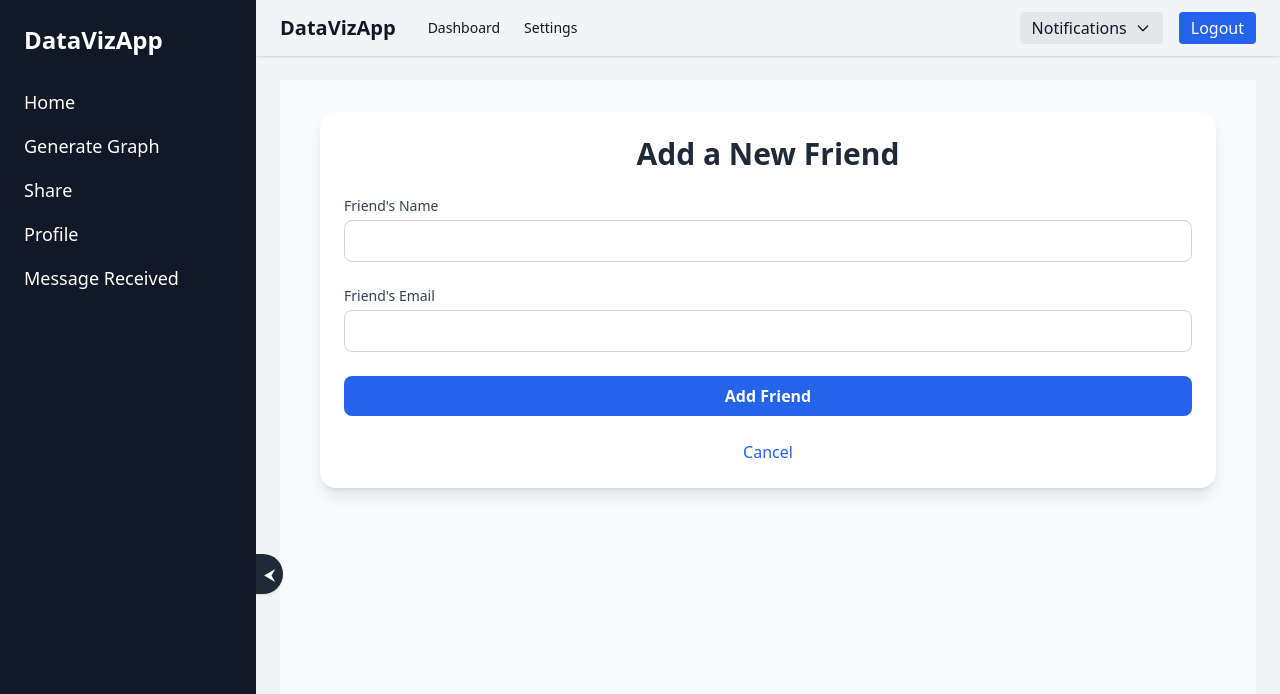
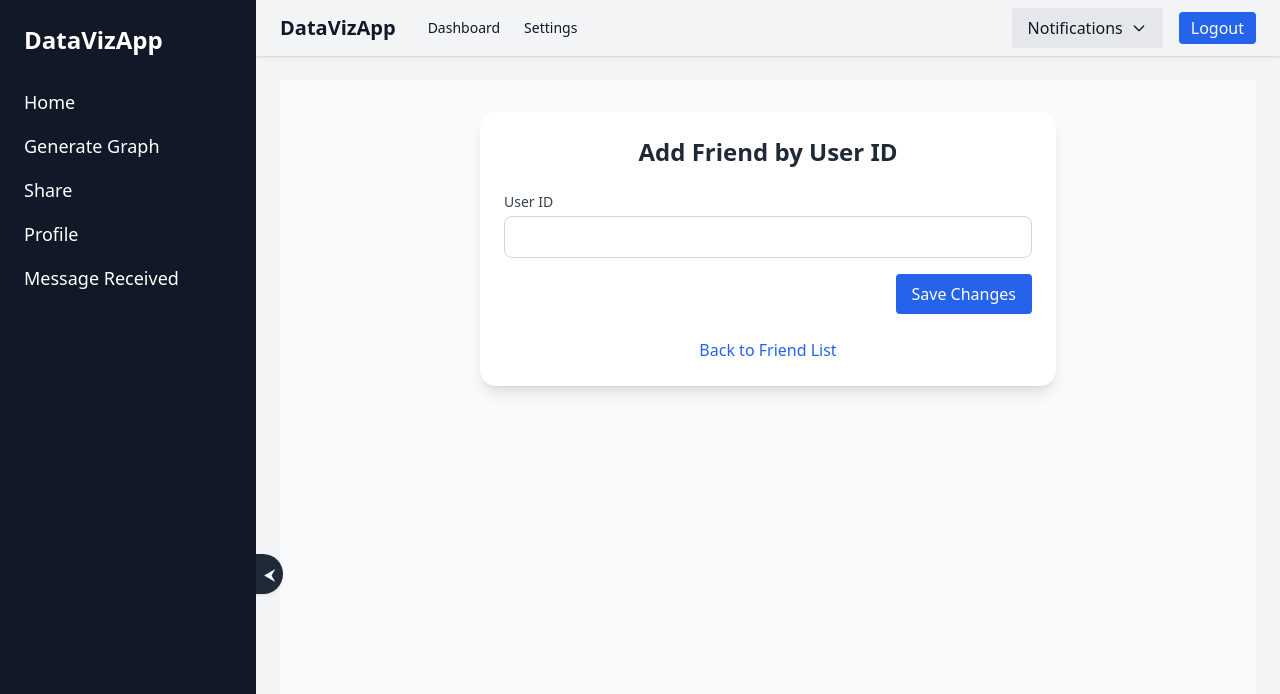
Before and after one commit to oMakaron/AgileWebDev88, a Flask app: page /add-friend in a window 1280 px wide. Shown: the top 694 px of the page. Run offline with Flask 3, Linux system fonts and the light colour scheme; the visitor is signed in with stand-in values (Sample User, id 1); style sheets or scripts are compiled from the project's sources; some libraries are stand-ins or nearby versions.

Commit message:
reupload add friends part

```diff
--- a/app/__init__.py
+++ b/app/__init__.py
@@ -2,7 +2,9 @@ from typing import Type
 
 from flask import Flask
 from config import Config, DeploymentConfig
-from app.extensions import db, migrate
+from .extensions import db, migrate
+from flask_moment import Moment
+moment = Moment()
 
 
 def create_app(configuration: Type[Config]) -> Flask:
@@ -11,6 +13,7 @@ def create_app(configuration: Type[Config]) -> Flask:
 
     db.init_app(app)
     migrate.init_app(app, db)
+    moment.init_app(app)
 
     with app.app_context():
         from app.models import User, File, Chart, SharedFile, SharedChart
--- a/app/forms.py
+++ b/app/forms.py
@@ -119,6 +119,7 @@ class EditProfileForm(FlaskForm):
     name = StringField('Full Name', validators=[DataRequired()])
     email = StringField('Email', validators=[DataRequired(), Email()])
     password = PasswordField('New Password (optional)', validators=[Optional()])
+    submit = SubmitField('Save Changes')
 
 class AddFriendForm(FlaskForm):
     user_id = StringField('User ID', validators=[DataRequired()])
--- a/app/models/notification.py
+++ b/app/models/notification.py
@@ -1,6 +1,6 @@
 from ..extensions import db
 from .base import Base
-
+from datetime import datetime, timezone
 
 class Notification(Base):
     __tablename__ = 'notification'
@@ -8,3 +8,4 @@ class Notification(Base):
     user_id = db.Column(db.Integer, db.ForeignKey('users.id'), nullable=False)
     message = db.Column(db.String(255), nullable=False)
     is_read = db.Column(db.Boolean, default=False)
+    timestamp = db.Column(db.DateTime, default=lambda: datetime.now(timezone.utc))
--- a/app/routes.py
+++ b/app/routes.py
@@ -181,14 +181,71 @@ def delete_account():
 @bp.route('/friends')
 @login_required
 def friends():
-     return render_template('friends.html')
+    current_user_id = session['user_id']
+    friends = (
+        db.session.query(User)
+        .join(Friend, Friend.friend_id == User.id)
+        .filter(Friend.user_id == current_user_id)
+        .all()
+    )
+    return render_template('friends.html', friends=friends)
 
+@bp.route('/unfriend/<int:friend_id>', methods=['POST'])
+@login_required
+def unfriend(friend_id):
+    current_user_id = session['user_id']
+    relation = Friend.query.filter_by(user_id=current_user_id, friend_id=friend_id).first()
+    reverse_relation = Friend.query.filter_by(user_id=friend_id, friend_id=current_user_id).first()
 
+    if relation:
+        db.session.delete(relation)
+    if reverse_relation:
+        db.session.delete(reverse_relation)
+    user = User.query.get(current_user_id)
+    notification = Notification(
+        user_id=friend_id,
+        message=f"{user.fullname} removed you from friends list."
+    )
+    db.session.add(notification)
+
+    db.session.commit()
+    flash("Friend removed successfully!", "success")
+    return redirect(url_for('routes.friends'))
 
 @bp.route('/add-friend', methods=['GET', 'POST'])
 @login_required
 def add_friend():
-    return render_template('add_friend.html')
+    form = AddFriendForm()
+    current_user_id = session['user_id']
+
+    if form.validate_on_submit():
+        target_user = User.query.filter_by(id=form.user_id.data).first()
+
+        if not target_user:
+            flash("User ID not found.", "error")
+        elif target_user.id == current_user_id:
+            flash("You cannot add yourself as a friend.", "error")
+        else:
+            existing = Friend.query.filter_by(user_id=current_user_id, friend_id=target_user.id).first()
+            if existing:
+                flash("This user is already your friend.", "info")
+            else:
+                db.session.add(Friend(user_id=current_user_id, friend_id=target_user.id))
+                db.session.add(Friend(user_id=target_user.id, friend_id=current_user_id))
+
+                from app.models.notification import Notification
+                notify = Notification(
+                    user_id=target_user.id,
+                    message=f"{User.query.get(current_user_id).fullname} added you as a friend!"
+                )
+                db.session.add(notify)
+
+                db.session.commit()
+                flash(f"Friend '{target_user.fullname}' added successfully!", "success")
+                return redirect(url_for('routes.friends'))
+
+    return render_template('add_friend.html', form=form)
+
 
 @bp.route('/share/<int:chart_id>', methods=['GET', 'POST'])
 @login_required
@@ -458,3 +515,27 @@ def delete_chart(chart_id):
     db.session.commit()
     flash("Chart deleted successfully.", "success")
     return redirect(url_for('routes.dashboard'))
+
+
+@bp.context_processor
+def inject_notifications():
+    if 'user_id' in session:
+        notifs = Notification.query.filter_by(
+            user_id=session['user_id']
+        ).order_by(Notification.timestamp.desc()).limit(10).all()
+
+        unread_count = Notification.query.filter_by(
+            user_id=session['user_id'],
+            is_read=False
+        ).count()
+
+        return dict(notifications=notifs, unread_count=unread_count)
+    return dict(notifications=[], unread_count=0)
+
+@bp.route('/notifications/read', methods=['POST'])
+@login_required
+def mark_notifications_read():
+    from app.models.notification import Notification
+    Notification.query.filter_by(user_id=session['user_id'], is_read=False).update({'is_read': True})
+    db.session.commit()
+    return '', 204
--- a/app/templates/add_friend.html
+++ b/app/templates/add_friend.html
@@ -3,26 +3,21 @@
 
 {% block content %}
 <div class="min-h-screen bg-gray-50 py-8 px-4">
-    <div class="max-w-4xl mx-auto bg-white rounded-2xl shadow-lg p-6">
-        <h1 class="text-3xl font-bold text-gray-800 mb-6 text-center">Add a New Friend</h1>
-        <form method="POST" class="space-y-6">
-            <div>
-                <label for="friend_name" class="block text-sm font-medium text-gray-700">Friend's Name</label>
-                <input type="text" id="friend_name" name="friend_name" required
-                    class="mt-1 w-full px-4 py-2 border border-gray-300 rounded-lg focus:outline-none focus:ring-2 focus:ring-blue-400">
+    <div class="max-w-xl mx-auto bg-white rounded-2xl shadow-lg p-6">
+        <h1 class="text-2xl font-bold text-gray-800 mb-6 text-center">Add Friend by User ID</h1>
+
+        <form method="POST">
+            {{ form.hidden_tag() }}
+            <div class="mb-4">
+                {{ form.user_id.label(class="block text-sm font-medium text-gray-700") }}
+                {{ form.user_id(class="mt-1 block w-full px-4 py-2 border border-gray-300 rounded-lg") }}
             </div>
-            <div>
-                <label for="friend_email" class="block text-sm font-medium text-gray-700">Friend's Email</label>
-                <input type="email" id="friend_email" name="friend_email" required
-                    class="mt-1 w-full px-4 py-2 border border-gray-300 rounded-lg focus:outline-none focus:ring-2 focus:ring-blue-400">
+            <div class="text-right">
+                {{ form.submit(class="bg-blue-600 text-white px-4 py-2 rounded hover:bg-blue-700 transition") }}
             </div>
-            <button type="submit"
-                class="w-full bg-blue-600 text-white py-2 rounded-lg font-semibold hover:bg-blue-700 transition">
-                Add Friend
-            </button>
         </form>
         <div class="mt-6 text-center">
-            <a href="/friends" class="text-blue-600 hover:underline">Cancel</a>
+            <a href="{{ url_for('routes.friends') }}" class="text-blue-600 hover:underline">Back to Friend List</a>
         </div>
     </div>
 </div>
--- a/app/templates/base.html
+++ b/app/templates/base.html
@@ -6,6 +6,8 @@
   <title>{% block title %}DataVizApp{% endblock %}</title>
   <link href="{{ url_for('static', filename='css/output.css') }}" rel="stylesheet">
   <script src="https://cdn.jsdelivr.net/npm/alpinejs@3.x.x/dist/cdn.min.js" defer></script>
+  <script src="https://cdnjs.cloudflare.com/ajax/libs/moment.js/2.29.1/moment.min.js"></script>
+  {{ moment.include_moment() }}
 </head>
 <body class="h-screen overflow-hidden">
   {% with messages = get_flashed_messages(with_categories=True) %}
@@ -104,24 +106,38 @@
 
       <!-- Action Buttons -->
       <div class="ml-auto flex items-center space-x-4 relative">
+        <!-- Action Buttons -->
+      <div class="ml-auto flex items-center space-x-4 relative">
+
         <!-- Notifications Button -->
-        <div class="relative">
-          <button id="notificationsBtn" class="px-3 py-1 bg-gray-200 rounded hover:bg-gray-300 flex items-center space-x-2">
-            <span>Notifications</span>
-            <svg id="notificationsArrow" class="w-4 h-4" xmlns="http://www.w3.org/2000/svg" fill="none" viewBox="0 0 24 24" stroke="currentColor">
+        <div class="relative z-40">
+          <button id="notificationsBtn" class="px-4 py-2 bg-gray-200 rounded hover:bg-gray-300 flex items-center space-x-2">
+            <span class="flex items-center">
+              Notifications
+              {% if unread_count > 0 %}
+                <span class="ml-1 w-2.5 h-2.5 bg-red-600 rounded-full inline-block"></span>
+              {% endif %}
+            </span>
+
+            <svg id="notificationsArrow" class="w-4 h-4 ml-2" xmlns="http://www.w3.org/2000/svg" fill="none" viewBox="0 0 24 24" stroke="currentColor">
               <path id="arrowPath" stroke-linecap="round" stroke-linejoin="round" stroke-width="2" d="M19 9l-7 7-7-7" />
             </svg>
           </button>
+
           <!-- Dropdown -->
           <div id="notificationsDropdown" class="hidden absolute right-0 mt-2 w-64 bg-white border border-gray-300 rounded shadow-lg">
-            <ul class="divide-y divide-gray-200">
-              <li class="p-4 text-sm">New comment on your post</li>
-              <li class="p-4 text-sm">Your report is ready</li>
-              <li class="p-4 text-sm">System update available</li>
+            <ul class="divide-y divide-gray-200 max-h-64 overflow-y-auto">
+              {% if notifications %}
+                {% for n in notifications %}
+                  <li class="p-4 text-sm text-gray-800 hover:bg-gray-100 {% if not n.is_read %} bg-blue-50 {% endif %}">
+                    {{ n.message }}
+                    <div class="text-xs text-gray-500 mt-1">{{ moment(n.timestamp).fromNow() }}</div>
+                  </li>
+                {% endfor %}
+              {% else %}
+                <li class="p-4 text-sm text-gray-500">No notifications.</li>
+              {% endif %}
             </ul>
-            <button class="w-full text-center py-2 bg-gray-100 hover:bg-gray-200 text-sm font-medium">
-              Read All
-            </button>
           </div>
         </div>
 
@@ -167,13 +183,17 @@
     // Toggle dropdown visibility and arrow direction
     notificationsBtn.addEventListener('click', () => {
       notificationsDropdown.classList.toggle('hidden');
-      if (notificationsDropdown.classList.contains('hidden')) {
-        // Arrow points down
-        arrowPath.setAttribute('d', 'M19 9l-7 7-7-7');
-      } else {
-        // Arrow points up
-        arrowPath.setAttribute('d', 'M19 15l-7-7-7 7');
-      }
+      const isOpen = !notificationsDropdown.classList.contains('hidden');
+      arrowPath.setAttribute('d', isOpen ? 'M19 15l-7-7-7 7' : 'M19 9l-7 7-7-7');
+
+      if (isOpen) {
+      fetch("/notifications/read", { method: "POST" });
+
+      const redDot = document.querySelector('#notificationsBtn .bg-red-600.rounded-full');
+      if (redDot) {
+        redDot.remove();
+       }
+     }
     });
 
     // Close dropdown when clicking outside
@@ -186,5 +206,8 @@
     });
   </script>
 {% block scripts %}{% endblock %}
+<div class="hidden">
+  text-white text-red-600 text-red-500 bg-red-600 bg-red-500 text-[10px] font-bold rounded-full
+</div>
 </body>
 </html>
--- a/requirements.txt
+++ b/requirements.txt
@@ -35,3 +35,4 @@ typing_extensions==4.13.2
 tzdata==2025.2
 Werkzeug==3.1.3
 WTForms==3.2.1
+Flask-Moment==1.0.5
--- a/tailwind.config.js
+++ b/tailwind.config.js
@@ -1,6 +1,16 @@
 /** @type {import('tailwindcss').Config} */
 module.exports = {
   content: ["./app/templates/**/*.html"],
+    safelist: [
+    'text-white',
+    'text-red-600',
+    'text-red-500',
+    'bg-red-600',
+    'bg-red-500',
+    'text-[10px]',
+    'font-bold',
+    'rounded-full'
+  ],
   theme: {
     extend: {
       animation: {
```
Also changed, not shown: app/templates/friends.html (+24 -14 lines), app/templates/share_data.html (+12 -13 lines).
